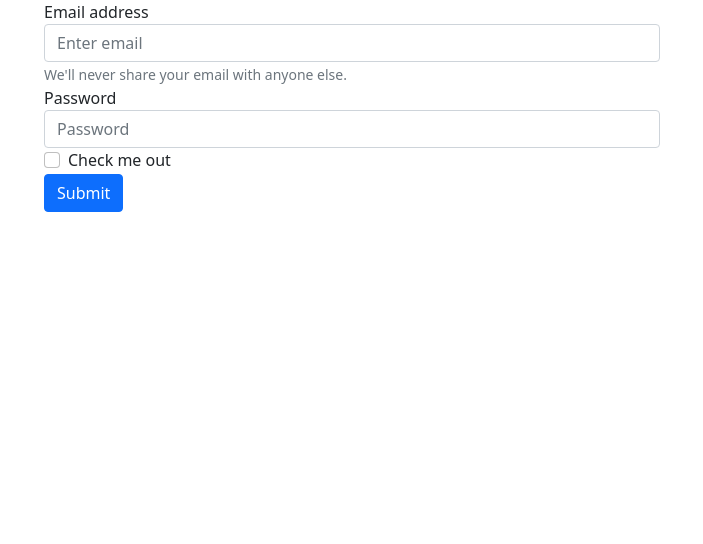
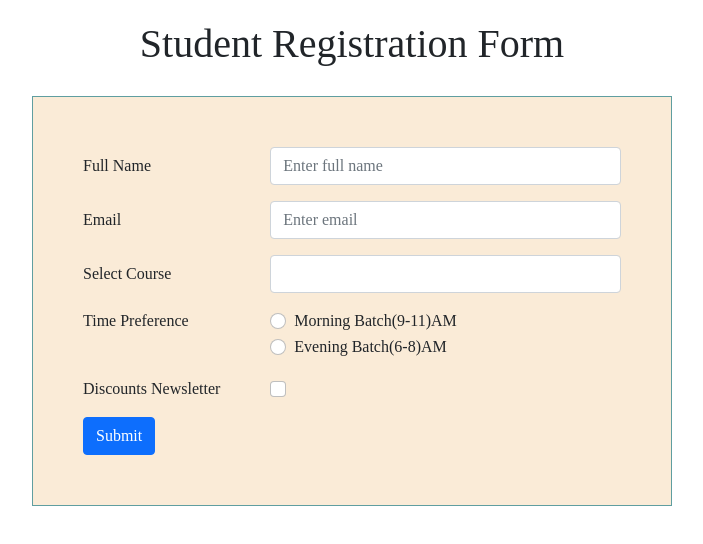
Before and after one commit to shai93/Angular-June-Bacth, an Angular app: page / in a window 1280 px wide. Shown: the top 544 px of the page, without its empty margins (288-991 px from the left). Built offline with nearby package versions, Linux system fonts and the light colour scheme.

Commit message:
created form

```diff
--- a/src/app/forms/templatedriven/templatedriven.component.html
+++ b/src/app/forms/templatedriven/templatedriven.component.html
@@ -1,22 +1,56 @@
+<h1 class="heading">Student Registration Form</h1>
 <div class="container w-50">
-    <div class="row">
-        <div class="col-sm align-self-center">
-            <form #registrationForm="ngForm" (ngSubmit)="submitForm()">
-                <div class="form-group">
-                <label for="exampleInputEmail1">Email address</label>
-                <input type="email" class="form-control" id="exampleInputEmail1" aria-describedby="emailHelp" placeholder="Enter email">
-                <small id="emailHelp" class="form-text text-muted">We'll never share your email with anyone else.</small>
+            <form #registrationForm="ngForm" (ngSubmit)="submitForm(registrationForm.value)">
+                <div class="form-group row">
+                    <label for="fullname" class="col-sm-4 col-form-label">Full Name</label>
+                    <div class="col-sm-8">
+                        <input type="text" class="form-control" id="fullname" placeholder="Enter full name" name="fullname" ngModel>
+                    </div>
                 </div>
-                <div class="form-group">
-                <label for="exampleInputPassword1">Password</label>
-                <input type="password" class="form-control" id="exampleInputPassword1" placeholder="Password">
+                <div class="form-group row">
+                    <label for="email" class="col-sm-4 col-form-label">Email</label>
+                    <div class="col-sm-8">
+                        <input type="email" class="form-control" id="email" placeholder="Enter email" name="email" ngModel>
+                    </div>
+
                 </div>
-                <div class="form-check">
-                <input type="checkbox" class="form-check-input" id="exampleCheck1">
-                <label class="form-check-label" for="exampleCheck1">Check me out</label>
+                <div class="form-group row">
+                    <label for="courses" class="col-sm-4 col-form-label">Select Course</label>
+                    <div class="col-sm-8">
+                        <select class="form-control" id="courses" ngModel name="selectcourse">
+                            <option selected>--Select Course--</option>
+                            <option value="angular">Angular</option>
+                            <option value="react">React</option>
+                            <option value="node">Nodejs</option>
+                          </select>
+                    </div>
+                </div>
+                <fieldset class="form-group">
+                    <div class="row">
+                        <legend class="col-form-label col-sm-4 pt-0">Time Preference</legend>
+                        <div class="col-sm-8">
+                            <div class="form-check">
+                                <input class="form-check-input" type="radio" name="timepreference" id="timepreference1"  ngModel value="morning">
+                                <label class="form-check-label" for="timepreference1">
+                                    Morning Batch(9-11)AM
+                                </label>
+                              </div>
+                              <div class="form-check">
+                                <input class="form-check-input" type="radio" name="timepreference" id="timepreference2" ngModel value="evening">
+                                <label class="form-check-label" for="timepreference2">
+                                    Evening Batch(6-8)AM
+                                </label>
+                              </div>
+                        </div>
+                    </div>
+                </fieldset>
+
+                <div class="form-group row">
+                    <div class="col-sm-4">Discounts Newsletter</div>
+                    <div class="col-sm-8">
+                        <input type="checkbox" class="form-check-input" id="discountnewsletter" ngModel name="discountnewsletter">
+                    </div>
                 </div>
                 <button type="submit" class="btn btn-primary">Submit</button>
             </form>
-        </div>
-    </div>
 </div>
--- a/src/app/forms/templatedriven/templatedriven.component.scss
+++ b/src/app/forms/templatedriven/templatedriven.component.scss
@@ -0,0 +1,17 @@
+.form-group {
+  margin-bottom: 1rem;
+  font-family: ui-sans-serif;
+}
+
+.container {
+  border: 1px solid cadetblue;
+  padding: 50px;
+  background: antiquewhite;
+  font-family: ui-sans-serif;
+}
+
+.heading {
+  text-align: center;
+  padding: 20px;
+  font-family: ui-sans-serif;
+}
--- a/src/app/forms/templatedriven/templatedriven.component.ts
+++ b/src/app/forms/templatedriven/templatedriven.component.ts
@@ -10,7 +10,8 @@ export class TemplatedrivenComponent implements OnInit {
 
   ngOnInit(): void {}
 
-  submitForm() {
-    alert('form submitted');
+  //method
+  submitForm(formvalue: any) {
+    console.log(formvalue);
   }
 }
```
